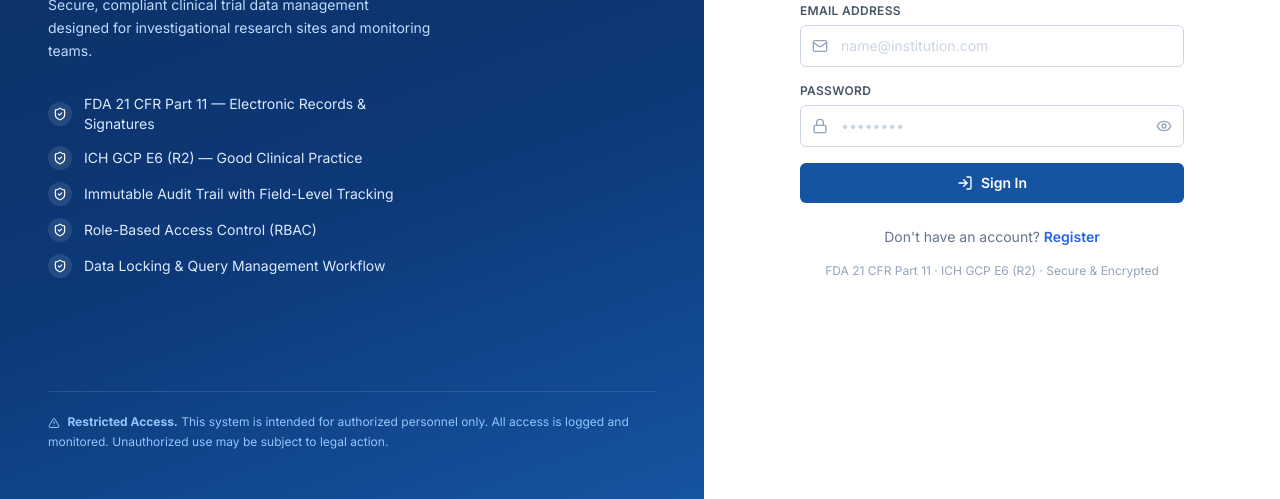
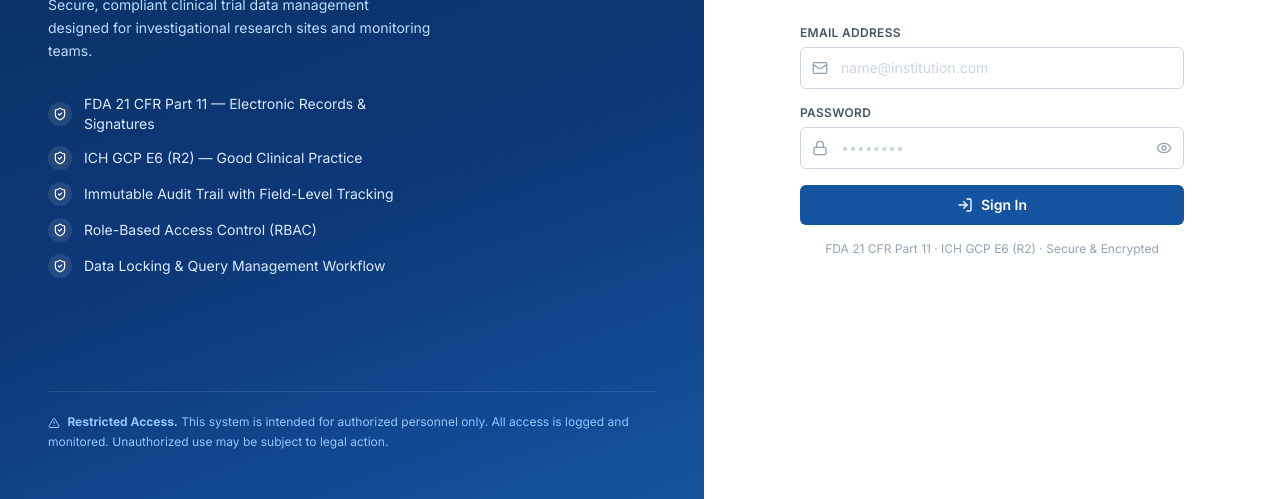
Before and after one commit to FMBitProject/E-CRF-early-development-trial-, a website: page login.html in a window 1280 px wide. Shown: the part 301-800 px from the top of the page. Drawn offline with nearby package versions, Linux system fonts and the light colour scheme.

Commit message:
refactor: Improve login page styles

```diff
--- a/login.html
+++ b/login.html
@@ -119,10 +119,6 @@
                     </button>
                 </form>
 
-                <p class="mt-6 text-center text-sm text-slate-500">
-                    Don't have an account?
-                    <a href="register.html" class="text-blue-600 font-semibold hover:underline">Register</a>
-                </p>
             </div>
 
 
```
